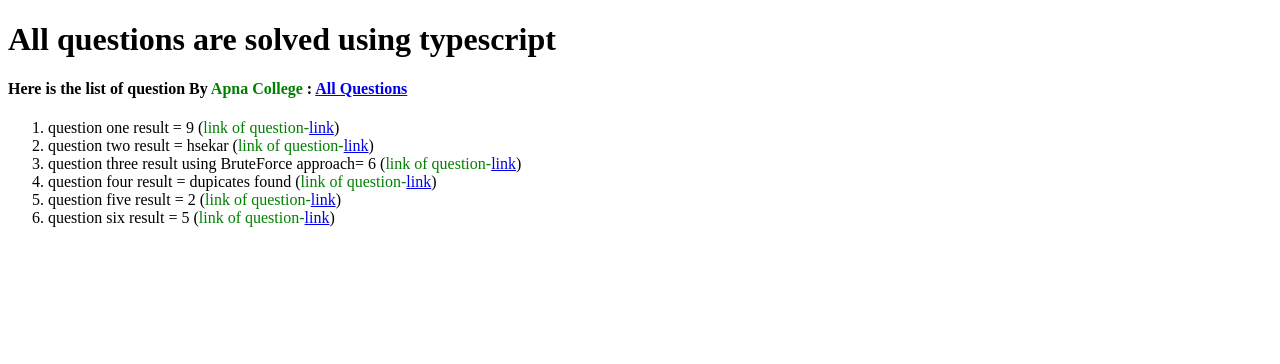
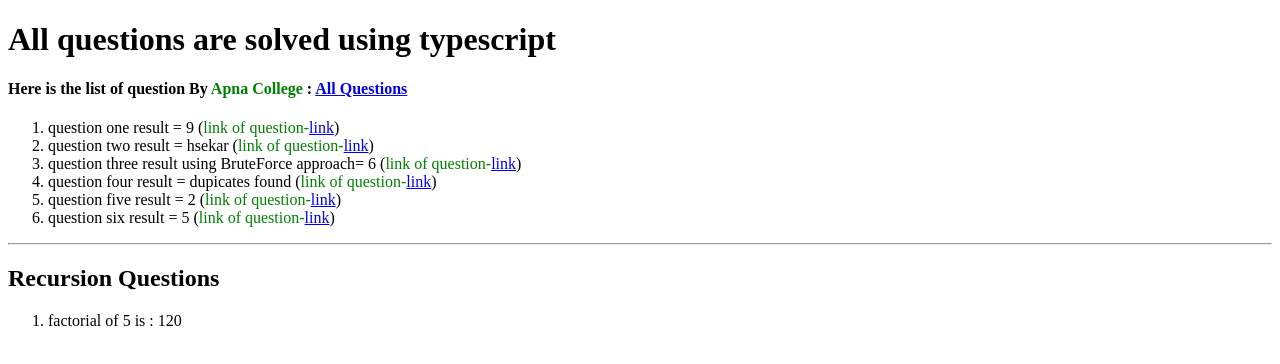
Before and after one commit to XI4507/codepractice, a React (Create React App) app: page / in a window 1280 px wide. Shown: the top 364 px of the page. Built offline with nearby package versions, Linux system fonts and the light colour scheme.

Commit message:
recursion one

```diff
--- a/src/App.tsx
+++ b/src/App.tsx
@@ -4,7 +4,7 @@ import QueFour from "./components/queFour";
 import QueOne from "./components/queOne";
 import QueThree from "./components/queThree";
 import QueTwo from "./components/queTwo";
-
+import RecOne from "./recursion/recOne";
 
 const App = () => {
   const questionsLink =
@@ -19,22 +19,29 @@ const App = () => {
       </h4>
       <ol>
         <li>
-          <QueOne/>
+          <QueOne />
         </li>
         <li>
-          <QueTwo/>
+          <QueTwo />
         </li>
         <li>
-          <QueThree/>
+          <QueThree />
         </li>
         <li>
-          <QueFour/>
+          <QueFour />
         </li>
         <li>
-          <QueFive/>
+          <QueFive />
         </li>
         <li>
-          <Six/>
+          <Six />
+        </li>
+      </ol>
+      <hr />
+      <h2>Recursion Questions</h2>
+      <ol>
+        <li>
+          <RecOne />
         </li>
       </ol>
     </div>
--- /dev/null
+++ b/src/recursion/recOne.tsx
@@ -0,0 +1,19 @@
+function factiorial(num: number): number {
+  if (num === 0) {
+    return 1;
+  }
+  const fact = num * factiorial(num - 1);
+  return fact;
+}
+
+const n = 5;
+const res: number = factiorial(n);
+const RecOne = () => {
+  return (
+    <p>
+      factorial of {n} is : {res}
+    </p>
+  );
+};
+
+export default RecOne;
```
